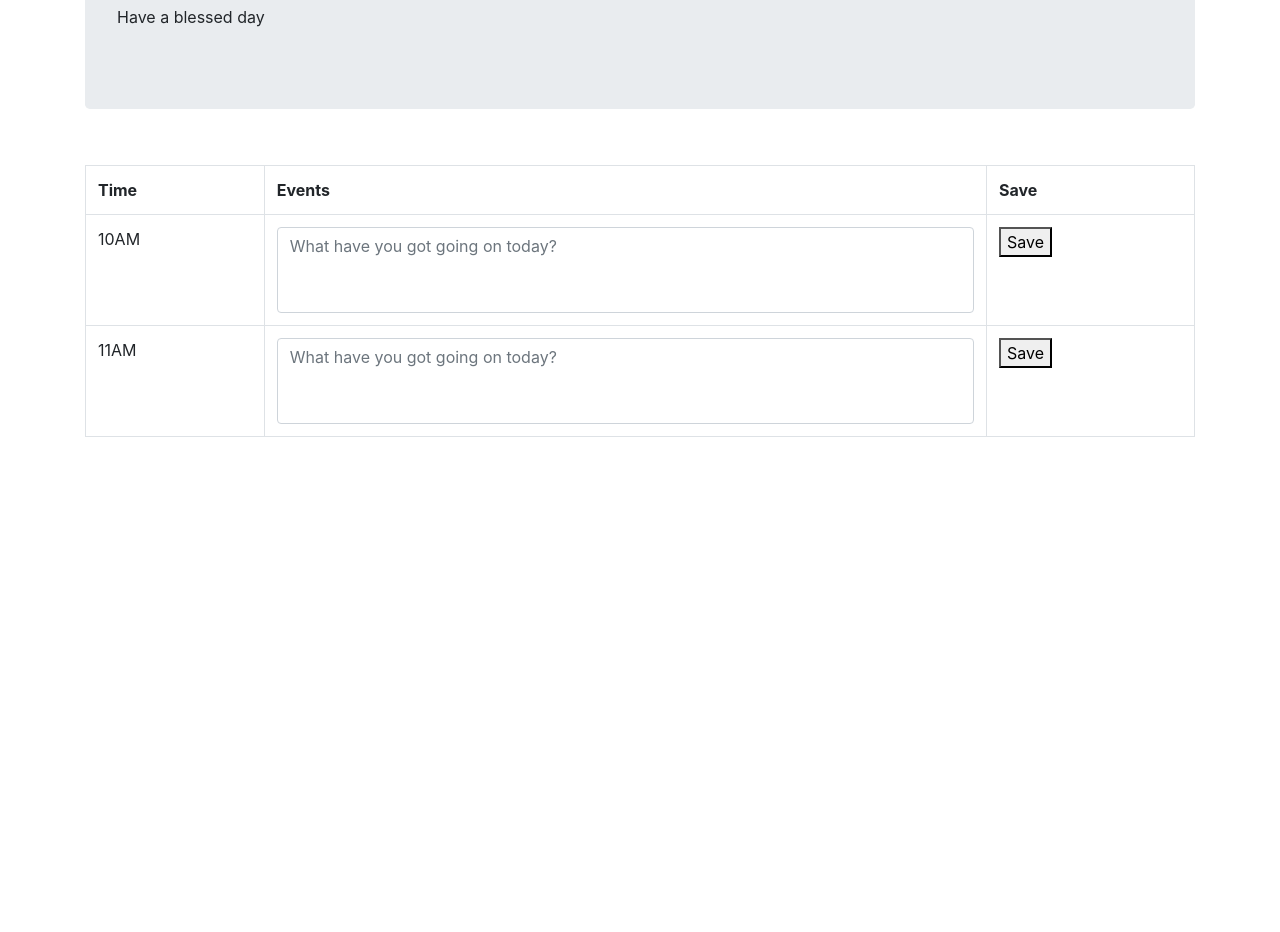
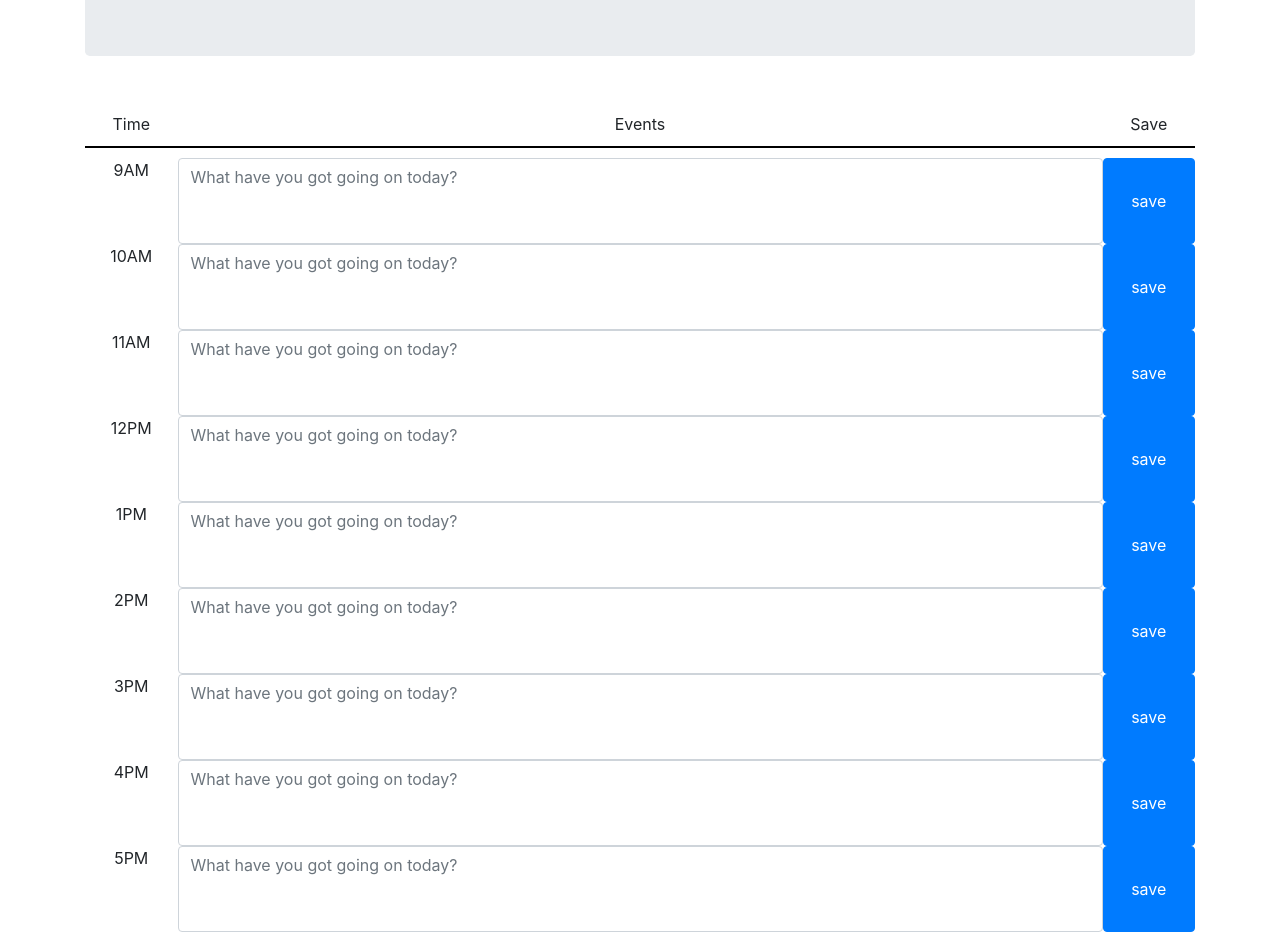
Before and after one commit to wintermute-jpg/Day-Planner, a plain HTML site: page index.html in a window 1280 px wide. Shown: the part 219-1151 px from the top of the page. Before the commit the page ends 800 px from the top, so only its background shows below. Drawn offline with nearby package versions, Linux system fonts and the light colour scheme.

Commit message:
completed HTML and JS

```diff
--- a/index.html
+++ b/index.html
@@ -1,58 +1,133 @@
 <!DOCTYPE html>
 <html>
     <head>
+        <meta charset="UTF-8">
+
         <title>Day Planner</title>
         <link href="https://stackpath.bootstrapcdn.com/bootstrap/4.4.1/css/bootstrap.min.css" rel="stylesheet" integrity="sha384-Vkoo8x4CGsO3+Hhxv8T/Q5PaXtkKtu6ug5TOeNV6gBiFeWPGFN9MuhOf23Q9Ifjh" crossorigin="anonymous">
-        <script
-  src="https://code.jquery.com/jquery-3.4.1.js"
-  integrity="sha256-WpOohJOqMqqyKL9FccASB9O0KwACQJpFTUBLTYOVvVU="
-  crossorigin="anonymous"></script>
+        <script src="https://code.jquery.com/jquery-3.4.1.js"
+        integrity="sha256-WpOohJOqMqqyKL9FccASB9O0KwACQJpFTUBLTYOVvVU="crossorigin="anonymous"></script>
         <link href="style.css" rel="stylesheet">
-
     </head>
 
     <body>
         <div class="container">
-            <header>
-                <div class="jumbotron">
+            <header class="jumbotron text-center">
                     <h1>Day Planner</h1>
-                    <div id="date"></div>
+                    <h3 id="date"><h3>
                     <p>Have a blessed day</p>
-                </div>
             </header>
             <br>
-            <table class="table table-bordered">
-                <tr>
-                    <th>Time</th>
-                    <th>Events</th>
-                    <th>Save</th>
-                </tr>
+            <div class="container text-center">
+                <div class="row titleContainer">
+                    <div class="col-md-1 ">
+                        Time
+                    </div>
+                    <div class="col-md-10 ">
+                        Events
+                    </div>
+                    <div class="col-md-1 ">
+                        Save
+                    </div>
+                </div>
+                <div id="hour-9" class="row">
+                    <div class="col-md-1 time">
+                        9AM
+                    </div>
+                    <Textarea class="col-md-10 form-control tasks" rows="3" placeholder="What have you got going on today?">
+                        </Textarea>
+                    <button class="btn saveBtn btn-primary col-md-1 save">
+                        save
+                    </button>
+                </div>
+                <div id="hour-10" class="row">
+                    <div class="col-md-1 time">
+                        10AM
+                    </div>
+                    <Textarea class="col-md-10 form-control tasks" rows="3" placeholder="What have you got going on today?">
+                        </Textarea>
+                    <button class="btn saveBtn btn-primary col-md-1 save">
+                        save
+                    </button>
+                </div>
 
-                <tr id="10">
-                    <td class="time">10AM</td>
+                <div id="hour-11" class="row">
+                    <div class="col-md-1 time">
+                        11AM
+                    </div>
+                    <Textarea class="col-md-10 form-control tasks" rows="3" placeholder="What have you got going on today?">
+                        </Textarea>
+                    <button class="btn saveBtn btn-primary col-md-1 save">
+                        save
+                    </button>
+                </div>
 
-                    <td> <Textarea class="form-control z-depth-1" rows="3" placeholder="What have you got going on today?" id="textarea10"></Textarea>
-                    </td>
+                <div id="hour-12" class="row">
+                    <div class="col-md-1 time">
+                        12PM
+                    </div>
+                    <Textarea class="col-md-10 form-control tasks" rows="3" placeholder="What have you got going on today?">
+                        </Textarea>
+                    <button class="btn saveBtn btn-primary col-md-1 save">
+                        save
+                    </button>
+                </div>
+                <div id="hour-1" class="row">
+                    <div class="col-md-1 time">
+                        1PM
+                    </div>
+                    <Textarea class="col-md-10 form-control tasks" rows="3" placeholder="What have you got going on today?">
+                        </Textarea>
+                    <button class="btn saveBtn btn-primary col-md-1 save">
+                        save
+                    </button>
+                </div>
+                <div id="hour-2" class="row">
+                    <div class="col-md-1 time">
+                        2PM
+                    </div>
+                    <Textarea class="col-md-10 form-control tasks" rows="3" placeholder="What have you got going on today?">
+                        </Textarea>
+                    <button class="btn saveBtn btn-primary col-md-1 save">
+                        save
+                    </button>
+                </div>
+                <div id="hour-3" class="row">
+                    <div class="col-md-1 time">
+                        3PM
+                    </div>
+                    <Textarea class="col-md-10 form-control tasks" rows="3" placeholder="What have you got going on today?">
+                        </Textarea>
+                    <button class="btn saveBtn btn-primary col-md-1 save">
+                        save
+                    </button>
+                </div>
+                <div id="hour-4" class="row">
+                    <div class="col-md-1 time">
+                        4PM
+                    </div>
+                    <Textarea class="col-md-10 form-control tasks" rows="3" placeholder="What have you got going on today?">
+                        </Textarea>
+                    <button class="btn saveBtn btn-primary col-md-1 save">
+                        save
+                    </button>
+                </div><div id="hour-5" class="row">
+                    <div class="col-md-1 time">
+                        5PM
+                    </div>
+                    <Textarea class="col-md-10 form-control tasks" rows="3" placeholder="What have you got going on today?">
+                        </Textarea>
+                    <button class="btn saveBtn btn-primary col-md-1 save">
+                        save
+                    </button>
+                </div>
 
-                    <td><button class="save" onclick="save($(this))" id="10"> Save</button></td>
-                </tr>
-                <tr>
-                    <td>11AM</td>
+            </div>
 
-                    <td> <Textarea class="form-control z-depth-1" rows="3" placeholder="What have you got going on today?" id="textarea11"></Textarea>
-                    </td>
-
-                    <td><button class="save" onclick="save($(this))" id="11"> Save</button></td>
-                </tr>
-
-            </table>
         </div>
-
-    </body>
-
-
-
-<script src="script.js"> </script>
-
+        <script src="https://code.jquery.com/jquery-3.4.1.min.js"></script>
+        <script src="https://cdnjs.cloudflare.com/ajax/libs/moment.js/2.24.0/moment.min.js"></script>
+        <script src="script.js"> </script>
+    </body
 
 </html>
--- a/script.js
+++ b/script.js
@@ -1,26 +1,41 @@
+ //on load functions
+$(document).ready(function(){
+    //display date
+    $("#date").html(moment().format("MMM Do YY"));
+    //post contents of local storage
+    //$("#textarea" + num ).html(localStorage.savedData);
+    $("#hour-9 .tasks").val(localStorage.getItem("hour-9"));
+    $("#hour-10 .tasks").val(localStorage.getItem("hour-10"));
+    $("#hour-11 .tasks").val(localStorage.getItem("hour-11"));
+    $("#hour-12 .tasks").val(localStorage.getItem("hour-12"));
+    $("#hour-1 .tasks").val(localStorage.getItem("hour-1"));
+    $("#hour-2 .tasks").val(localStorage.getItem("hour-2"));
+    $("#hour-3 .tasks").val(localStorage.getItem("hour-3"));
+    $("#hour-4 .tasks").val(localStorage.getItem("hour-4"));
+    $("#hour-5 .tasks").val(localStorage.getItem("hour-5"));
 
-var d = new Date();
+$(".save").on("click", function(){
+    console.log("button pressed")
+    var time = $(this).parent().attr("id");
+    console.log(time);
+    var task = $(this).siblings(".tasks").val();
+    console.log(task);
+    localStorage.setItem(time, task);
+})
+});
 
 
-//on load functions
-$(document).ready(function(){
-    //display date
-    $("#date").html("<h1>" + d + "<h1>")
-    //post contents of local storage
-    $("#textarea" + num ).html(localStorage.savedData);
-});
-
 //save text to local storage
-function save(element){
-    var num = element.attr("id");
+//function save(element){
+  //  var num = element.attr("id");
     //specify which field will be saved and pulls text content
-    var IDdata= $("#textarea" + num).val();
-    console.log(IDdata);
+    //var IDdata= $("#textarea" + num).val();
+    //console.log(IDdata);
     //create an array for user content to be stored
-   var userList = $("<li>" + IDdata);
-    userList.append(document.createTextNode(IDdata));
-    var myArray = (userList, IDdata);
+   //var userList = $("<li>" + IDdata);
+    //userList.append(document.createTextNode(IDdata));
+    //var myArray = (userList, IDdata);
     //post the content to the local storage memory
-    localStorage.setItem("savedData", JSON.stringify(myArray));
-    console.log(localStorage.getItem('savedData'));
-};
+    //localStorage.setItem("savedData", JSON.stringify(myArray));
+    //console.log(localStorage.getItem('savedData'));
+//};
--- a/style.css
+++ b/style.css
@@ -1,3 +1,9 @@
 Textarea{
     resize: none;
 }
+
+.titleContainer {
+    padding-bottom: 10px;
+    margin-bottom: 10px;
+    border-bottom: 2px solid black;
+}
```
